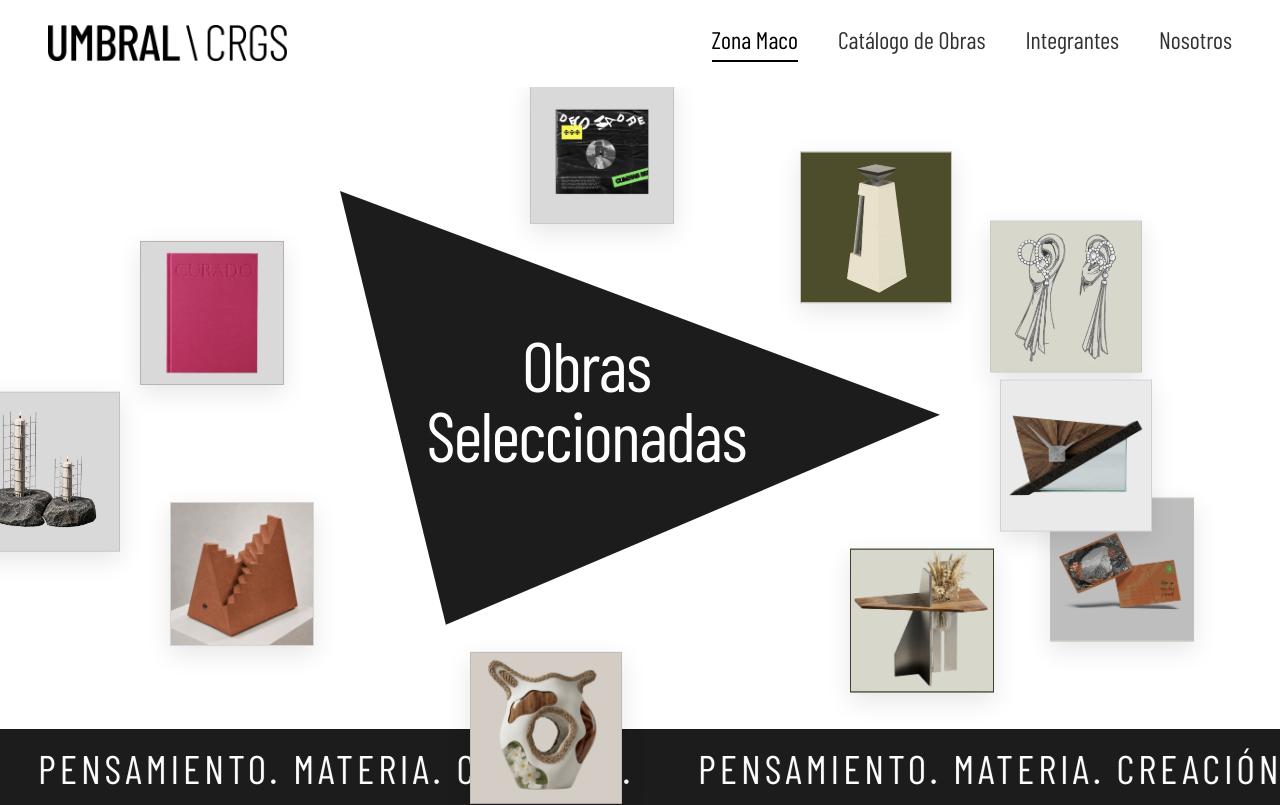
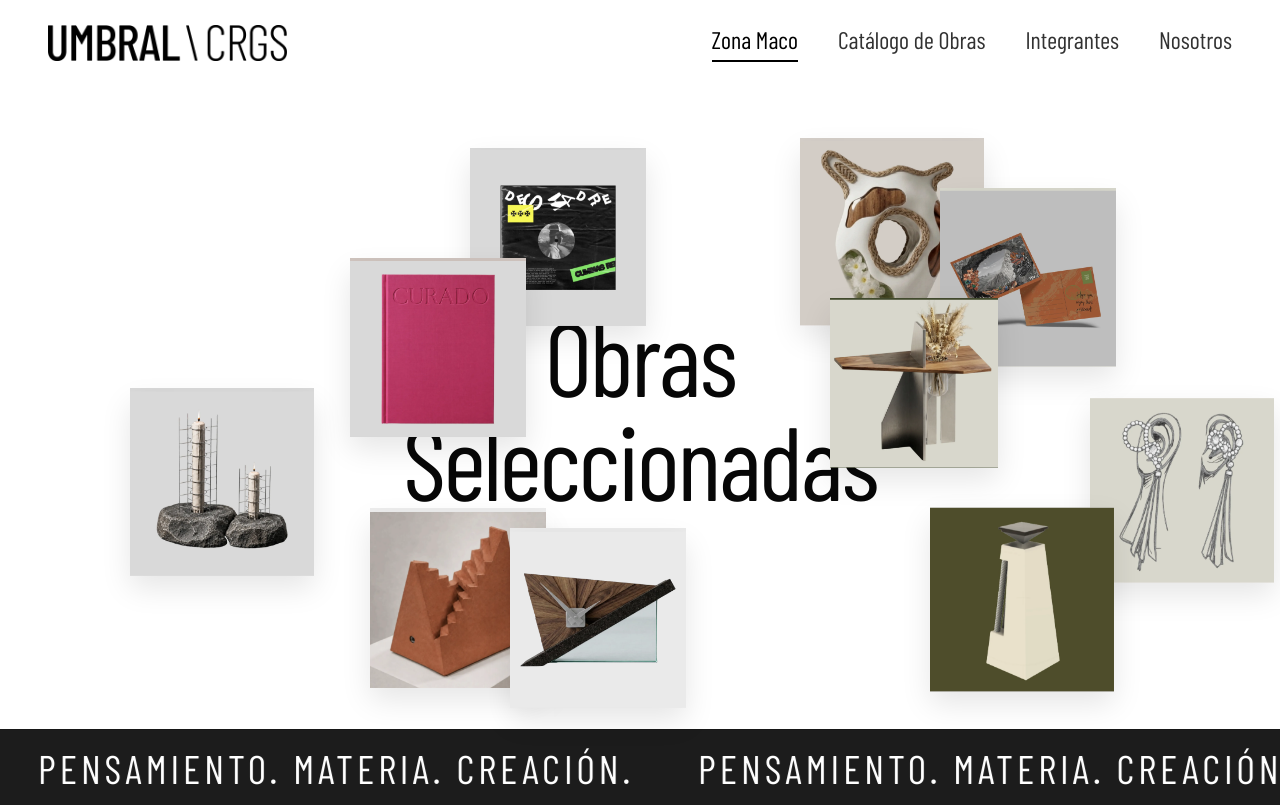
Before and after one commit to juankio/umbral-web, a Nuxt app: page /zona-maco in a window 1280 px wide. Shown: the top 805 px of the page. Built offline with nearby package versions, Linux system fonts and the light colour scheme; a web font is replaced by a local one.

Commit message:
feat(zona-maco): calcar 1:1 figma oficial (titular negro central, constelacion compacta y cero bordes)

```diff
--- a/components/zona-maco/ZonaMacoFloatingProjects.vue
+++ b/components/zona-maco/ZonaMacoFloatingProjects.vue
@@ -7,7 +7,7 @@
           v-for="(project, index) in projects"
           :key="project.to"
           :to="project.to"
-          class="floating-card absolute pointer-events-auto group focus:outline-none cursor-pointer transition-all duration-300"
+          class="floating-card absolute pointer-events-auto group focus:outline-none cursor-pointer transition-all duration-300 hover:scale-105 hover:!z-50"
           :class="[project.posClass, hoveredIndex === index ? '!z-50' : '']"
           :aria-label="`Ver obra ${project.title}`"
           @mouseenter="handleMouseEnter(index)"
@@ -15,7 +15,7 @@
         >
           <div
             :ref="(el) => setCardRef(el, index)"
-            class="w-full h-full relative overflow-hidden border border-black/10 shadow-[0_8px_24px_rgba(0,0,0,0.1)] group-hover:scale-105 group-hover:shadow-[0_16px_36px_rgba(0,0,0,0.2)] transition-all duration-300 transform-gpu flex items-center justify-center"
+            class="w-full h-full relative overflow-hidden shadow-[0_12px_28px_rgba(0,0,0,0.1)] hover:shadow-[0_22px_44px_rgba(0,0,0,0.22)] group-hover:shadow-[0_22px_44px_rgba(0,0,0,0.22)] transition-all duration-300 transform-gpu flex items-center justify-center"
             :style="{ backgroundColor: project.bg }"
           >
             <img
@@ -26,7 +26,7 @@
               draggable="false"
             />
             <div class="absolute bottom-1.5 right-2 opacity-0 group-hover:opacity-100 transition-opacity duration-200 pointer-events-none z-10">
-              <span class="font-barlow font-medium text-xs sm:text-sm text-black uppercase bg-white/95 px-1.5 py-0.5 shadow-xs border border-black/5">
+              <span class="font-barlow font-medium text-xs sm:text-sm text-black uppercase bg-white/95 px-1.5 py-0.5 shadow-xs">
                 {{ project.title }}
               </span>
             </div>
@@ -35,18 +35,18 @@
       </div>
     </div>
 
-    <!-- Mobile Gallery (< lg): Tira horizontal y grid compacta armónica sin desbordes -->
+    <!-- Mobile Gallery (< lg): Tira horizontal y grid compacta armónica sin desbordes ni bordes duros -->
     <div class="lg:hidden w-full max-w-2xl mx-auto px-4 mt-2 sm:mt-4 select-none">
       <div class="flex sm:grid sm:grid-cols-5 gap-2.5 sm:gap-3 overflow-x-auto sm:overflow-visible pb-4 pt-1 px-1 no-scrollbar snap-x snap-mandatory">
         <NuxtLink
           v-for="project in projects"
           :key="`mobile-${project.to}`"
           :to="project.to"
-          class="group relative shrink-0 w-24 xs:w-28 sm:w-full aspect-square snap-center focus:outline-none transition-transform duration-200 active:scale-95"
+          class="group relative shrink-0 w-24 xs:w-28 sm:w-full aspect-square snap-center focus:outline-none transition-all duration-200 active:scale-95 hover:scale-105"
           :aria-label="`Ver obra ${project.title}`"
         >
           <div
-            class="w-full h-full relative overflow-hidden border border-black/10 shadow-[0_4px_16px_rgba(0,0,0,0.08)] group-hover:shadow-[0_12px_28px_rgba(0,0,0,0.18)] flex items-center justify-center transition-all duration-200"
+            class="w-full h-full relative overflow-hidden shadow-[0_4px_16px_rgba(0,0,0,0.08)] hover:shadow-[0_12px_28px_rgba(0,0,0,0.18)] group-hover:shadow-[0_12px_28px_rgba(0,0,0,0.18)] flex items-center justify-center transition-all duration-200"
             :style="{ backgroundColor: project.bg }"
           >
             <img
@@ -80,18 +80,24 @@ interface FloatingProject {
   posClass: string
 }
 
-// 10 obras en constelación exterior segura abrazando el perímetro del triángulo (100% afuera)
+// 10 obras posicionadas en los micro-clusters compactos del lienzo de Figma alrededor de 'Obras Seleccionadas'
 const projects: FloatingProject[] = [
-  { to: '/obras/desmadre', title: 'Desmadre', img: '/images/figma-product-desmadre.webp', bg: '#D9D9D9', posClass: 'lg:left-[calc(50%-100px)] xl:left-[calc(50%-110px)] lg:top-[calc(50%-310px)] xl:top-[calc(50%-330px)] w-28 sm:w-32 lg:w-36 aspect-square z-10' },
-  { to: '/obras/curado', title: 'Curado', img: '/images/figma-product-curado.webp', bg: '#CFC4BE', posClass: 'lg:left-[calc(50%-460px)] xl:left-[calc(50%-500px)] lg:top-[calc(50%-160px)] xl:top-[calc(50%-170px)] w-28 sm:w-32 lg:w-36 aspect-square z-15' },
-  { to: '/obras/cimiento', title: 'Cimiento', img: '/images/figma-product-cimiento.webp', bg: '#D9D9D9', posClass: 'lg:left-[calc(50%-630px)] xl:left-[calc(50%-680px)] lg:top-[calc(50%-20px)] xl:top-[calc(50%-20px)] w-32 sm:w-36 lg:w-40 aspect-square z-12' },
-  { to: '/obras/encuadre', title: 'Encuadre', img: '/images/figma-product-encuadre.webp', bg: '#EDEDED', posClass: 'lg:left-[calc(50%-430px)] xl:left-[calc(50%-470px)] lg:top-[calc(50%+80px)] xl:top-[calc(50%+90px)] w-28 sm:w-32 lg:w-36 aspect-square z-14' },
-  { to: '/obras/sagaon', title: 'Sagaón', img: '/images/figma-product-sagaon.webp', bg: '#D5CFC9', posClass: 'lg:left-[calc(50%-160px)] xl:left-[calc(50%-170px)] lg:top-[calc(50%+225px)] xl:top-[calc(50%+240px)] w-30 sm:w-34 lg:w-38 aspect-square z-16' },
-  { to: '/obras/interconexion', title: 'Interconexión', img: '/images/figma-product-interconexion.webp', bg: '#D9D9D9', posClass: 'lg:left-[calc(50%+140px)] xl:left-[calc(50%+160px)] lg:top-[calc(50%-240px)] xl:top-[calc(50%-260px)] w-30 sm:w-34 lg:w-38 aspect-square z-13' },
-  { to: '/obras/mai', title: 'Mai', img: '/images/figma-product-mai.webp', bg: '#E2DFD8', posClass: 'lg:left-[calc(50%+310px)] xl:left-[calc(50%+350px)] lg:top-[calc(50%-170px)] xl:top-[calc(50%-190px)] w-30 sm:w-34 lg:w-38 aspect-square z-11' },
-  { to: '/obras/entretiempo', title: 'Entretiempo', img: '/images/figma-product-entretiempo.webp', bg: '#EAEAEA', posClass: 'lg:left-[calc(50%+320px)] xl:left-[calc(50%+360px)] lg:top-[calc(50%-30px)] xl:top-[calc(50%-30px)] w-30 sm:w-34 lg:w-38 aspect-square z-15' },
-  { to: '/obras/roberto', title: 'Roberto', img: '/images/figma-product-roberto.webp', bg: '#434B2E', posClass: 'lg:left-[calc(50%+180px)] xl:left-[calc(50%+210px)] lg:top-[calc(50%+130px)] xl:top-[calc(50%+140px)] w-28 sm:w-32 lg:w-36 aspect-square z-14' },
-  { to: '/obras/reliquia', title: 'Reliquia', img: '/images/figma-product-reliquia.webp', bg: '#D7D7CC', posClass: 'lg:left-[calc(50%+370px)] xl:left-[calc(50%+410px)] lg:top-[calc(50%+80px)] xl:top-[calc(50%+90px)] w-28 sm:w-32 lg:w-36 aspect-square z-12' }
+  // Cluster Arriba-Izquierda
+  { to: '/obras/desmadre', title: 'Desmadre', img: '/images/figma-product-desmadre.webp', bg: '#D9D9D9', posClass: 'lg:left-[calc(50%-150px)] xl:left-[calc(50%-170px)] lg:top-[calc(50%-240px)] xl:top-[calc(50%-260px)] w-32 sm:w-36 lg:w-40 xl:w-44 aspect-square bg-[#D9D9D9] z-10' },
+  { to: '/obras/curado', title: 'Curado', img: '/images/figma-product-curado.webp', bg: '#CFC4BE', posClass: 'lg:left-[calc(50%-260px)] xl:left-[calc(50%-290px)] lg:top-[calc(50%-140px)] xl:top-[calc(50%-150px)] w-32 sm:w-36 lg:w-40 xl:w-44 aspect-square bg-[#CFC4BE] z-15' },
+  // Flanco Medio-Izquierda
+  { to: '/obras/cimiento', title: 'Cimiento', img: '/images/figma-product-cimiento.webp', bg: '#D9D9D9', posClass: 'lg:left-[calc(50%-460px)] xl:left-[calc(50%-510px)] lg:top-[calc(50%-20px)] xl:top-[calc(50%-20px)] w-34 sm:w-38 lg:w-42 xl:w-46 aspect-square bg-[#D9D9D9] z-12' },
+  // Cluster Abajo-Izquierda
+  { to: '/obras/encuadre', title: 'Encuadre', img: '/images/figma-product-encuadre.webp', bg: '#EDEDED', posClass: 'lg:left-[calc(50%-240px)] xl:left-[calc(50%-270px)] lg:top-[calc(50%+90px)] xl:top-[calc(50%+100px)] w-32 sm:w-36 lg:w-40 xl:w-44 aspect-square bg-[#EDEDED] z-14' },
+  { to: '/obras/entretiempo', title: 'Entretiempo', img: '/images/figma-product-entretiempo.webp', bg: '#EAEAEA', posClass: 'lg:left-[calc(50%-110px)] xl:left-[calc(50%-130px)] lg:top-[calc(50%+110px)] xl:top-[calc(50%+120px)] w-32 sm:w-36 lg:w-40 xl:w-44 aspect-square bg-[#EAEAEA] z-16' },
+  // Cluster Arriba-Derecha
+  { to: '/obras/sagaon', title: 'Sagaón', img: '/images/figma-product-sagaon.webp', bg: '#D5CFC9', posClass: 'lg:left-[calc(50%+140px)] xl:left-[calc(50%+160px)] lg:top-[calc(50%-250px)] xl:top-[calc(50%-270px)] w-34 sm:w-38 lg:w-42 xl:w-46 aspect-square bg-[#D5CFC9] z-13' },
+  { to: '/obras/reliquia', title: 'Reliquia', img: '/images/figma-product-reliquia.webp', bg: '#D7D7CC', posClass: 'lg:left-[calc(50%+270px)] xl:left-[calc(50%+300px)] lg:top-[calc(50%-200px)] xl:top-[calc(50%-220px)] w-32 sm:w-36 lg:w-40 xl:w-44 aspect-square bg-[#D7D7CC] z-14' },
+  // Cluster Medio-Derecha
+  { to: '/obras/roberto', title: 'Roberto', img: '/images/figma-product-roberto.webp', bg: '#434B2E', posClass: 'lg:left-[calc(50%+160px)] xl:left-[calc(50%+190px)] lg:top-[calc(50%-100px)] xl:top-[calc(50%-110px)] w-30 sm:w-34 lg:w-38 xl:w-42 aspect-square bg-[#434B2E] z-15' },
+  { to: '/obras/mai', title: 'Mai', img: '/images/figma-product-mai.webp', bg: '#E2DFD8', posClass: 'lg:left-[calc(50%+400px)] xl:left-[calc(50%+450px)] lg:top-[calc(50%-10px)] xl:top-[calc(50%-10px)] w-34 sm:w-38 lg:w-42 xl:w-46 aspect-square bg-[#E2DFD8] z-11' },
+  // Flanco Abajo-Derecha
+  { to: '/obras/interconexion', title: 'Interconexión', img: '/images/figma-product-interconexion.webp', bg: '#D9D9D9', posClass: 'lg:left-[calc(50%+260px)] xl:left-[calc(50%+290px)] lg:top-[calc(50%+90px)] xl:top-[calc(50%+100px)] w-34 sm:w-38 lg:w-42 xl:w-46 aspect-square bg-[#D9D9D9] z-12' }
 ]
 
 const cardEls = ref<HTMLElement[]>([])
--- a/components/zona-maco/ZonaMacoHero.vue
+++ b/components/zona-maco/ZonaMacoHero.vue
@@ -3,12 +3,16 @@
     id="hero-triangle"
     class="relative w-full min-h-[calc(100vh-80px)] lg:h-[calc(100vh-80px)] bg-white flex flex-col justify-between items-center select-none overflow-hidden"
   >
-    <!-- Área central del Hero con el triángulo oficial y las 10 obras circundantes -->
+    <!-- Contenedor maestro: Centro geométrico con el titular puro y las 10 obras circundantes -->
     <div class="relative w-full flex-1 flex flex-col items-center justify-center px-4 sm:px-8 py-6 lg:py-0">
-      <!-- Triángulo negro oficial (#1C1C1C) con titular 'Obras Seleccionadas' en blanco -->
-      <ZonaMacoHeroTriangle class="relative z-10 my-4 lg:my-0" />
+      <!-- Titular puro en negro oficial de Figma en el centro geométrico -->
+      <div class="relative z-10 text-center select-none pointer-events-none py-4">
+        <h1 class="font-barlow font-normal text-6xl sm:text-7xl lg:text-[88px] xl:text-[104px] text-[#070707] text-center leading-[0.92] tracking-tight">
+          Obras<br />Seleccionadas
+        </h1>
+      </div>
 
-      <!-- Las 10 obras en constelación perimetral (desktop) y tira compacta (mobile) -->
+      <!-- Las 10 obras circundando el titular en el mismo contenedor maestro -->
       <ZonaMacoFloatingProjects />
     </div>
 
@@ -18,7 +22,6 @@
 </template>
 
 <script setup lang="ts">
-import ZonaMacoHeroTriangle from './ZonaMacoHeroTriangle.vue'
 import ZonaMacoFloatingProjects from './ZonaMacoFloatingProjects.vue'
 
 defineEmits<{ (e: 'select', category: string): void }>()
```
